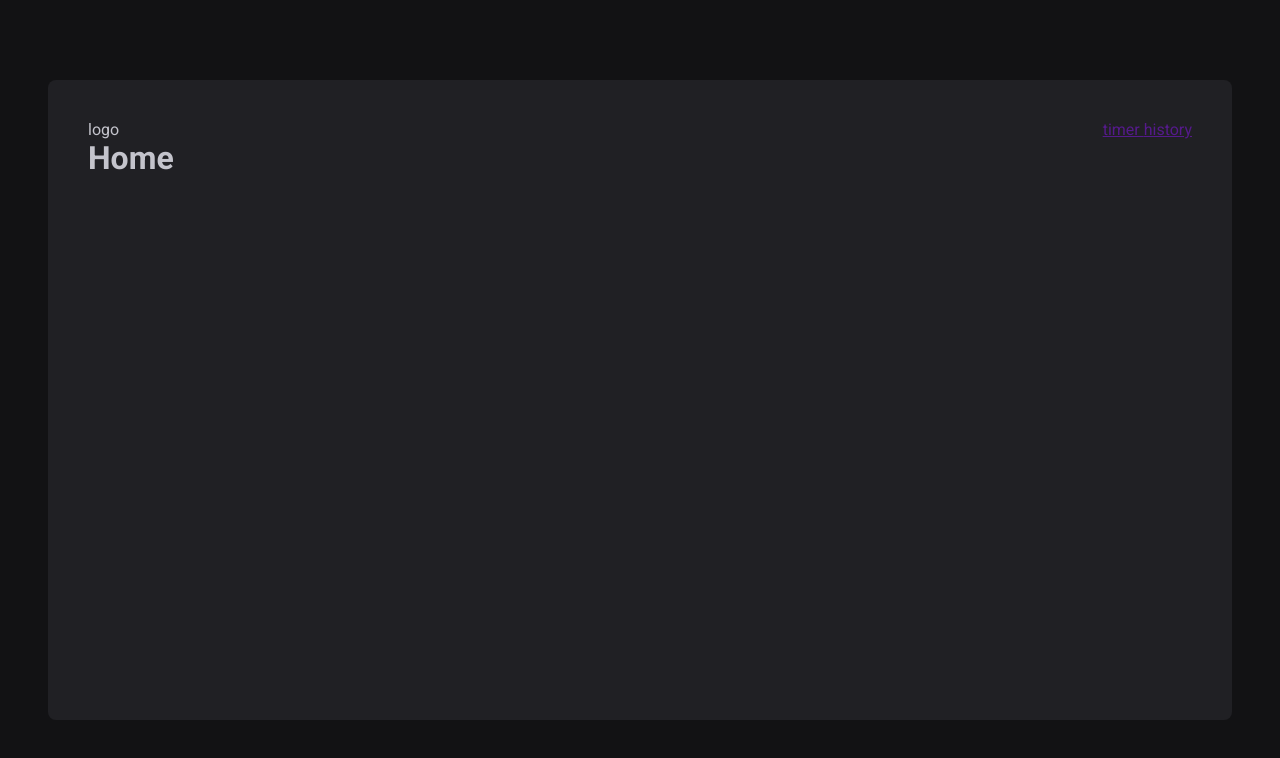
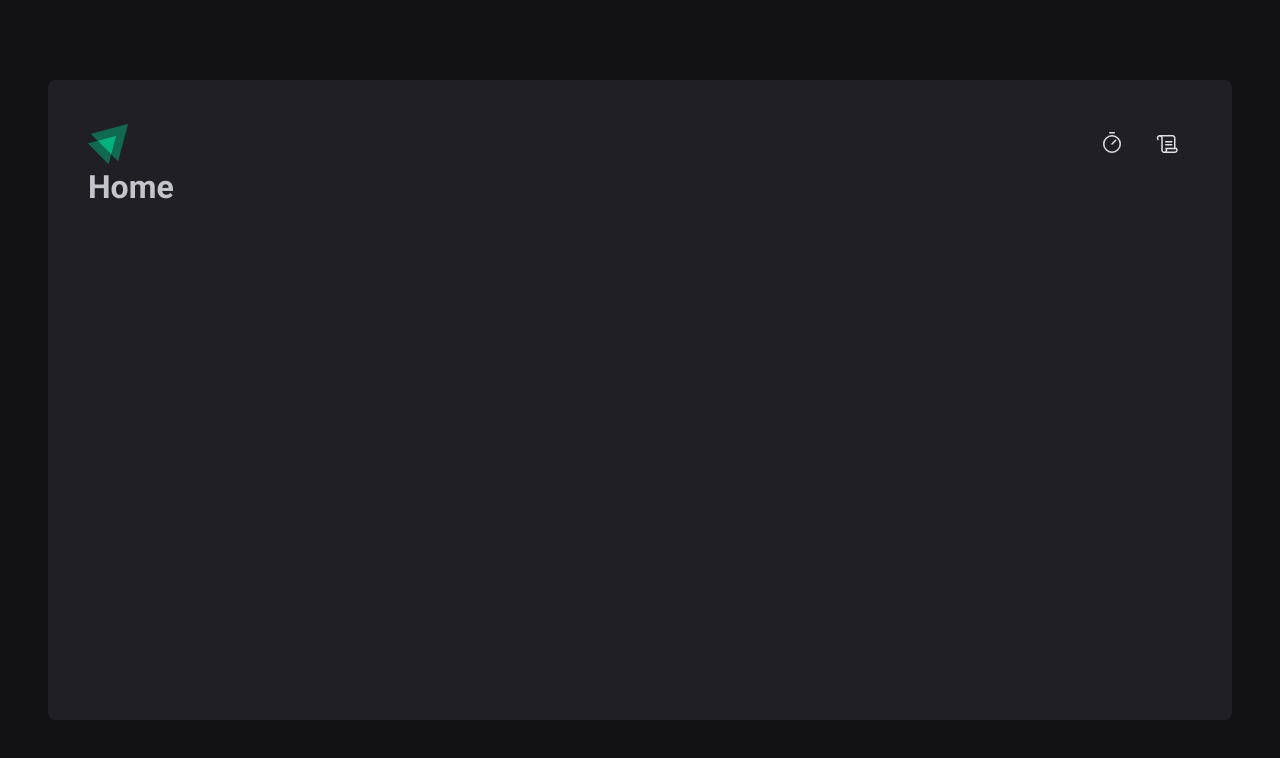
Before and after one commit to yes-pripri/ignite-timer-, a React (Vite) app: page / in a window 1280 px wide. Shown: the top 758 px of the page. Built offline with nearby package versions, Linux system fonts and the light colour scheme.

Commit message:
header e layout

```diff
--- a/src/components/Header/index.tsx
+++ b/src/components/Header/index.tsx
@@ -1,12 +1,19 @@
 import { HeaderContainer } from "./styles";
+import logoIgnite from '../../assets/Logo-ignite.svg';
+import { Timer, Scroll } from "phosphor-react";
+import { NavLink } from "react-router-dom";
 
 export function Header () {
     return (
         <HeaderContainer>
-            <span>logo</span>
+            <img src={logoIgnite} alt="" />
             <nav>
-                <a href=""> timer </a>
-                <a href=""> history </a>
+                <NavLink to="/" title="timer">
+                    <Timer size={24} />
+                </NavLink>
+                <NavLink to="/history" title="histórico">
+                    <Scroll size={24} />
+                </NavLink>
             </nav>
         </HeaderContainer>
     )
--- a/src/components/Header/styles.ts
+++ b/src/components/Header/styles.ts
@@ -5,4 +5,31 @@
     align-items: center;
     justify-content: space-between;
 
-    `;
+    nav {
+        display: flex;
+        gap: 0.5rem;
+    }
+
+    a {
+        width: 3rem;
+        height: 3rem;
+
+        display: flex;
+        justify-content: center;
+        align-items: center;
+
+        color: ${(props) => props.theme['gray-100']};
+
+        border-top: 3px solid transparent;
+        border-bottom: 3px solid transparent;
+
+        &:hover {
+            border-bottom: 3px solid ${(props) => props.theme['gray-500']};
+        }
+
+        &:active {
+            color: ${(props) => props.theme['green-500']};
+        }
+    }
+
+    `
```
Also changed, not shown: 1 other file (tests, documents, lock files or other folders).
